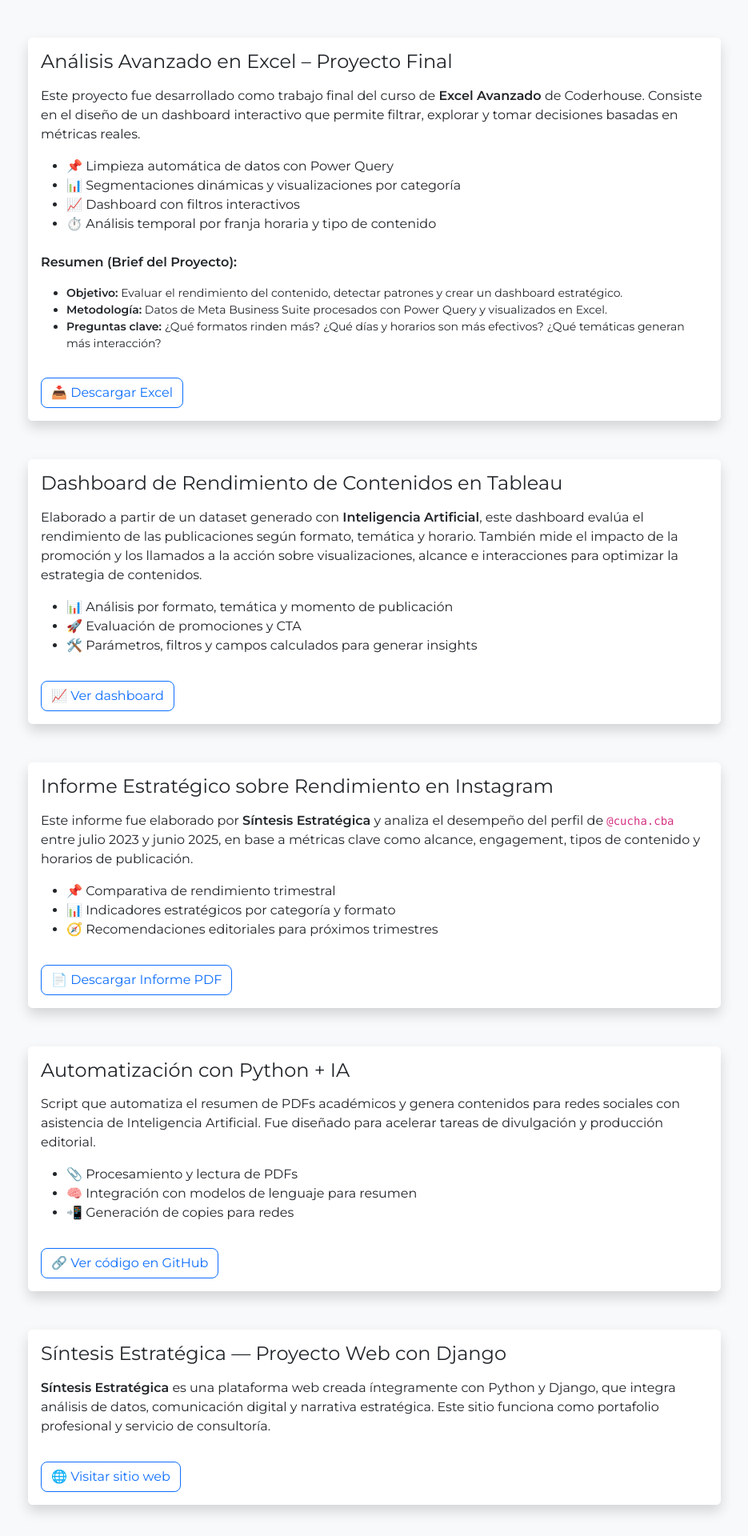
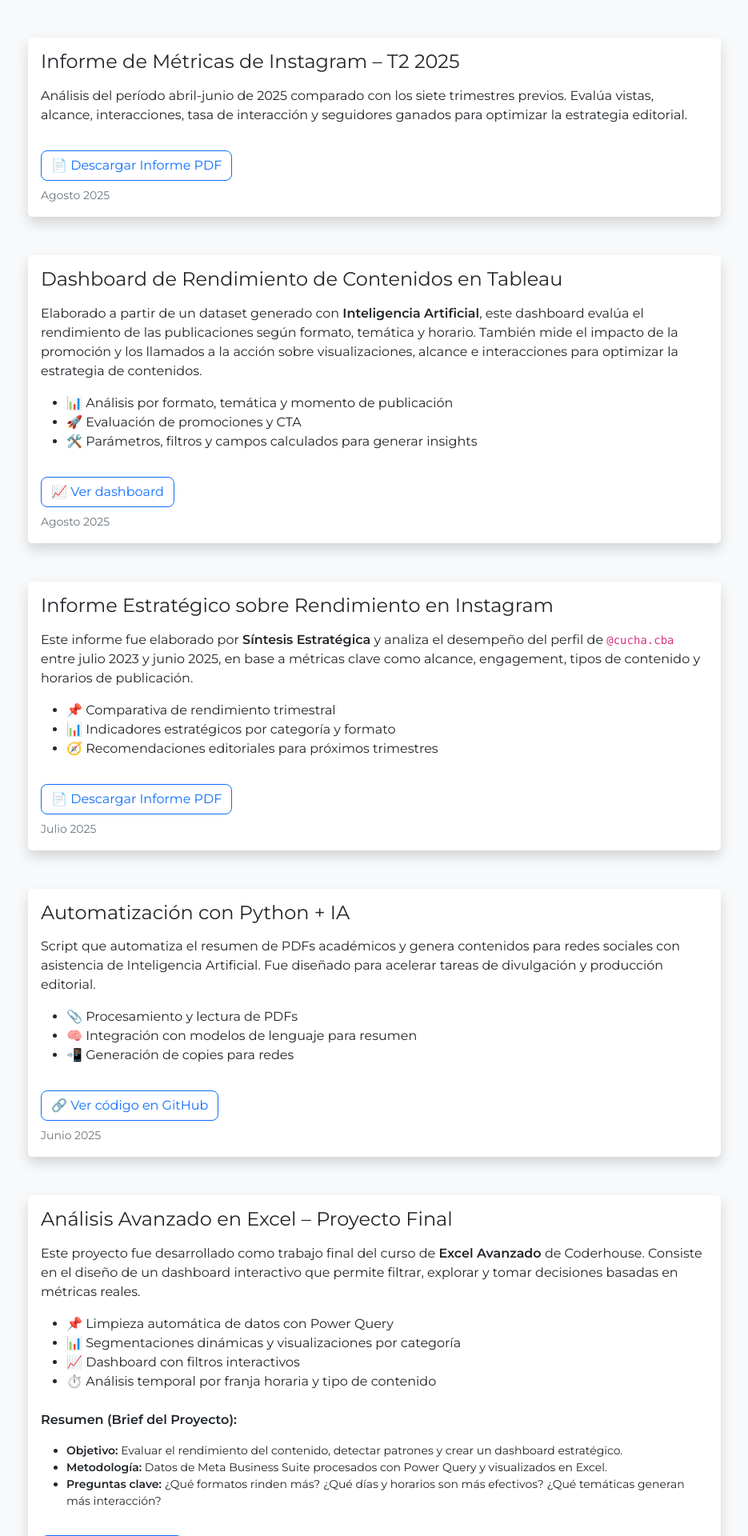
Before and after one commit to sbonacci33/mi_portfolio, a Flask app: page /trabajos in a window 1280 px wide. Shown: the part 258-2178 px from the top of the page at 80% size, without its empty margins (172-1107 px from the left). Run offline with Flask 3, Linux system fonts and the light colour scheme; some libraries are stand-ins or nearby versions.

Commit message:
Renombrar menú y agregar informe de métricas

```diff
--- a/app.py
+++ b/app.py
@@ -18,32 +18,39 @@ PAGES = {
 # Lista de trabajos para mostrar automáticamente los más recientes
 TRABAJOS = [
     {
-        "titulo": "Análisis Avanzado en Excel – Proyecto Final",
-        "descripcion": "Dashboard interactivo sobre contenido y métricas.",
-        "link": "docs/ProyectoFinal_Bonacci_Santiago.xlsx",
+        "titulo": "Informe de Métricas de Instagram – T2 2025",
+        "descripcion": "Diagnóstico del segundo trimestre 2025 comparado con siete previos.",
+        "link": "docs/Informe Metricas T2 Cucha.pdf",
         "externo": False,
-        "fecha": datetime(2025, 3, 1),
+        "fecha": datetime(2025, 8, 15),
+    },
+    {
+        "titulo": "Dashboard de Rendimiento de Contenidos en Tableau",
+        "descripcion": "Evaluación de publicaciones por formato, temática y horario.",
+        "link": "https://public.tableau.com/app/profile/santiago.bonacci/viz/EntregaFinalSantiagoBonacci/Inicio",
+        "externo": True,
+        "fecha": datetime(2025, 8, 1),
     },
     {
         "titulo": "Informe Estratégico sobre Rendimiento en Instagram",
         "descripcion": "Informe de métricas clave y recomendaciones.",
         "link": "docs/Métricas Cuchá 23-25.pdf",
         "externo": False,
-        "fecha": datetime(2025, 2, 15),
+        "fecha": datetime(2025, 7, 15),
     },
     {
         "titulo": "Automatización con Python + IA",
         "descripcion": "Script que resume PDFs y genera copies para redes.",
         "link": "https://github.com/sbonacci33/TuPrimeraPagina-Bonacci",
         "externo": True,
-        "fecha": datetime(2025, 1, 10),
+        "fecha": datetime(2025, 6, 15),
     },
     {
-        "titulo": "Síntesis Estratégica — Proyecto Web con Django",
-        "descripcion": "Plataforma web que integra análisis y comunicación.",
-        "link": "https://sintesisestrategica.onrender.com/",
-        "externo": True,
-        "fecha": datetime(2024, 12, 1),
+        "titulo": "Análisis Avanzado en Excel – Proyecto Final",
+        "descripcion": "Dashboard interactivo sobre contenido y métricas.",
+        "link": "docs/ProyectoFinal_Bonacci_Santiago.xlsx",
+        "externo": False,
+        "fecha": datetime(2025, 6, 1),
     },
 ]
 
--- a/templates/base.html
+++ b/templates/base.html
@@ -43,10 +43,10 @@
                             </ul>
                         </li>
                         <li class="nav-item dropdown">
-                            <a class="nav-link dropdown-toggle {% if request.endpoint == 'render_page' and request.view_args.get('page') in ['cucha','trabajos','sintesis','articulos'] %}active{% endif %}" href="#" role="button" data-bs-toggle="dropdown" aria-expanded="false">Proyectos</a>
+                            <a class="nav-link dropdown-toggle {% if request.endpoint == 'render_page' and request.view_args.get('page') in ['cucha','trabajos','sintesis','articulos'] %}active{% endif %}" href="#" role="button" data-bs-toggle="dropdown" aria-expanded="false">Trabajos</a>
                             <ul class="dropdown-menu dropdown-menu-dark">
                                 <li><a class="dropdown-item" href="{{ url_for('render_page', page='cucha') }}">Cuchá</a></li>
-                                <li><a class="dropdown-item" href="{{ url_for('render_page', page='trabajos') }}">Trabajos</a></li>
+                                <li><a class="dropdown-item" href="{{ url_for('render_page', page='trabajos') }}">Análisis de datos</a></li>
                                 <li><a class="dropdown-item" href="{{ url_for('render_page', page='sintesis') }}">Síntesis Estratégica</a></li>
                                 <li><a class="dropdown-item" href="{{ url_for('render_page', page='articulos') }}">Artículos Académicos</a></li>
                             </ul>
--- a/templates/trabajos.html
+++ b/templates/trabajos.html
@@ -15,8 +15,76 @@
         <div class="row justify-content-center">
             <div class="col-lg-10">
 
+                <!-- Informe métricas T2 2025 -->
+                <div class="card mb-5 shadow rounded border-0">
+                    <div class="card-body">
+                        <h4 class="card-title mb-3">Informe de Métricas de Instagram – T2 2025</h4>
+                        <p>
+                            Análisis del período abril-junio de 2025 comparado con los siete trimestres previos. Evalúa vistas, alcance, interacciones, tasa de interacción y seguidores ganados para optimizar la estrategia editorial.
+                        </p>
+                        <a href="{{ url_for('static', filename='docs/Informe Metricas T2 Cucha.pdf') }}" target="_blank" class="btn btn-outline-primary mt-3">📄 Descargar Informe PDF</a>
+                        <p class="text-muted small mt-2 mb-0">Agosto 2025</p>
+                    </div>
+                </div>
+
+                <!-- Dashboard Tableau -->
+                <div class="card mb-5 shadow rounded border-0">
+                    <div class="card-body">
+                        <h4 class="card-title mb-3">Dashboard de Rendimiento de Contenidos en Tableau</h4>
+                        <p>
+                            Elaborado a partir de un dataset generado con <strong>Inteligencia Artificial</strong>, este dashboard evalúa el rendimiento de las publicaciones según formato, temática y horario.
+                            También mide el impacto de la promoción y los llamados a la acción sobre visualizaciones, alcance e interacciones para optimizar la estrategia de contenidos.
+                        </p>
+                        <ul>
+                            <li>📊 Análisis por formato, temática y momento de publicación</li>
+                            <li>🚀 Evaluación de promociones y CTA</li>
+                            <li>🛠️ Parámetros, filtros y campos calculados para generar insights</li>
+                        </ul>
+                        <a href="https://public.tableau.com/app/profile/santiago.bonacci/viz/EntregaFinalSantiagoBonacci/Inicio" target="_blank" class="btn btn-outline-primary mt-3">📈 Ver dashboard</a>
+                        <p class="text-muted small mt-2 mb-0">Agosto 2025</p>
+                    </div>
+                </div>
+
+                <!-- Informe PDF -->
+                <div class="card mb-5 shadow rounded border-0">
+                    <div class="card-body">
+                        <h4 class="card-title mb-3">Informe Estratégico sobre Rendimiento en Instagram</h4>
+                        <p>
+                            Este informe fue elaborado por <strong>Síntesis Estratégica</strong> y analiza el desempeño del perfil de <code>@cucha.cba</code>
+                            entre julio 2023 y junio 2025, en base a métricas clave como alcance, engagement, tipos de contenido y horarios de publicación.
+                        </p>
+                        <ul>
+                            <li>📌 Comparativa de rendimiento trimestral</li>
+                            <li>📊 Indicadores estratégicos por categoría y formato</li>
+                            <li>🧭 Recomendaciones editoriales para próximos trimestres</li>
+                        </ul>
+
+                        <a href="{{ url_for('static', filename='docs/Informe Metricas Instagram Junio 2023 - Julio 2025.pdf') }}" target="_blank" class="btn btn-outline-primary mt-3">📄 Descargar Informe PDF</a>
+                        <p class="text-muted small mt-2 mb-0">Julio 2025</p>
+                    </div>
+                </div>
+
+                <!-- Proyecto automatización -->
+                <div class="card mb-5 shadow rounded border-0">
+                    <div class="card-body">
+                        <h4 class="card-title mb-3">Automatización con Python + IA</h4>
+                        <p>
+                            Script que automatiza el resumen de PDFs académicos y genera contenidos para redes sociales con asistencia de Inteligencia Artificial.
+                            Fue diseñado para acelerar tareas de divulgación y producción editorial.
+                        </p>
+                        <ul>
+                            <li>📎 Procesamiento y lectura de PDFs</li>
+                            <li>🧠 Integración con modelos de lenguaje para resumen</li>
+                            <li>📲 Generación de copies para redes</li>
+                        </ul>
+
+                        <a href="https://github.com/sbonacci33/TuPrimeraPagina-Bonacci" target="_blank" class="btn btn-outline-primary mt-3">🔗 Ver código en GitHub</a>
+                        <p class="text-muted small mt-2 mb-0">Junio 2025</p>
+                    </div>
+                </div>
+
                 <!-- Proyecto Excel avanzado -->
-                <div class="card mb-5 shadow rounded border-0">
+                <div class="card mb-4 shadow rounded border-0">
                     <div class="card-body">
                         <h4 class="card-title mb-3">Análisis Avanzado en Excel – Proyecto Final</h4>
                         <p>
@@ -39,72 +107,7 @@
                         </ul>
 
                         <a href="{{ url_for('static', filename='docs/ProyectoFinal_Bonacci_Santiago.xlsx') }}" target="_blank" class="btn btn-outline-primary mt-3">📥 Descargar Excel</a>
-                    </div>
-                </div>
-
-                <!-- Dashboard Tableau -->
-                <div class="card mb-5 shadow rounded border-0">
-                    <div class="card-body">
-                        <h4 class="card-title mb-3">Dashboard de Rendimiento de Contenidos en Tableau</h4>
-                        <p>
-                            Elaborado a partir de un dataset generado con <strong>Inteligencia Artificial</strong>, este dashboard evalúa el rendimiento de las publicaciones según formato, temática y horario.
-                            También mide el impacto de la promoción y los llamados a la acción sobre visualizaciones, alcance e interacciones para optimizar la estrategia de contenidos.
-                        </p>
-                        <ul>
-                            <li>📊 Análisis por formato, temática y momento de publicación</li>
-                            <li>🚀 Evaluación de promociones y CTA</li>
-                            <li>🛠️ Parámetros, filtros y campos calculados para generar insights</li>
-                        </ul>
-                        <a href="https://public.tableau.com/app/profile/santiago.bonacci/viz/EntregaFinalSantiagoBonacci/Inicio" target="_blank" class="btn btn-outline-primary mt-3">📈 Ver dashboard</a>
-                    </div>
-                </div>
-
-                <!-- Informe PDF -->
-                <div class="card mb-5 shadow rounded border-0">
-                    <div class="card-body">
-                        <h4 class="card-title mb-3">Informe Estratégico sobre Rendimiento en Instagram</h4>
-                        <p>
-                            Este informe fue elaborado por <strong>Síntesis Estratégica</strong> y analiza el desempeño del perfil de <code>@cucha.cba</code>
-                            entre julio 2023 y junio 2025, en base a métricas clave como alcance, engagement, tipos de contenido y horarios de publicación.
-                        </p>
-                        <ul>
-                            <li>📌 Comparativa de rendimiento trimestral</li>
-                            <li>📊 Indicadores estratégicos por categoría y formato</li>
-                            <li>🧭 Recomendaciones editoriales para próximos trimestres</li>
-                        </ul>
-
-                        <a href="{{ url_for('static', filename='docs/Informe Metricas Instagram Junio 2023 - Julio 2025.pdf') }}" target="_blank" class="btn btn-outline-primary mt-3">📄 Descargar Informe PDF</a>
-                    </div>
-                </div>
-
-                <!-- Proyecto automatización -->
-                <div class="card mb-5 shadow rounded border-0">
-                    <div class="card-body">
-                        <h4 class="card-title mb-3">Automatización con Python + IA</h4>
-                        <p>
-                            Script que automatiza el resumen de PDFs académicos y genera contenidos para redes sociales con asistencia de Inteligencia Artificial.
-                            Fue diseñado para acelerar tareas de divulgación y producción editorial.
-                        </p>
-                        <ul>
-                            <li>📎 Procesamiento y lectura de PDFs</li>
-                            <li>🧠 Integración con modelos de lenguaje para resumen</li>
-                            <li>📲 Generación de copies para redes</li>
-                        </ul>
-
-                        <a href="https://github.com/sbonacci33/TuPrimeraPagina-Bonacci" target="_blank" class="btn btn-outline-primary mt-3">🔗 Ver código en GitHub</a>
-                    </div>
-                </div>
-
-                <!-- Proyecto Django -->
-                <div class="card mb-4 shadow rounded border-0">
-                    <div class="card-body">
-                        <h4 class="card-title mb-3">Síntesis Estratégica — Proyecto Web con Django</h4>
-                        <p>
-                            <strong>Síntesis Estratégica</strong> es una plataforma web creada íntegramente con Python y Django,
-                            que integra análisis de datos, comunicación digital y narrativa estratégica. Este sitio funciona como portafolio profesional y servicio de consultoría.
-                        </p>
-
-                        <a href="https://sintesisestrategica.onrender.com/" target="_blank" class="btn btn-outline-primary mt-3">🌐 Visitar sitio web</a>
+                        <p class="text-muted small mt-2 mb-0">Junio 2025</p>
                     </div>
                 </div>
 
```
Also changed, not shown: 1 other file.
